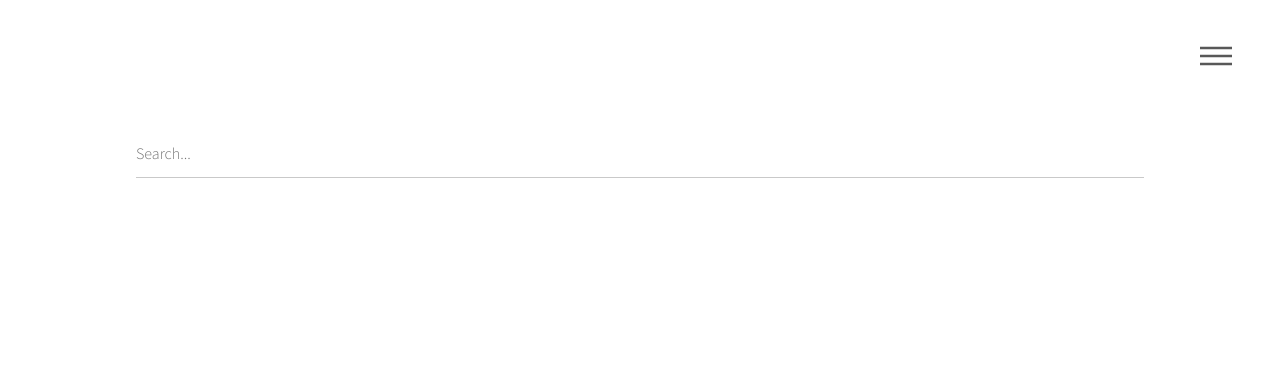
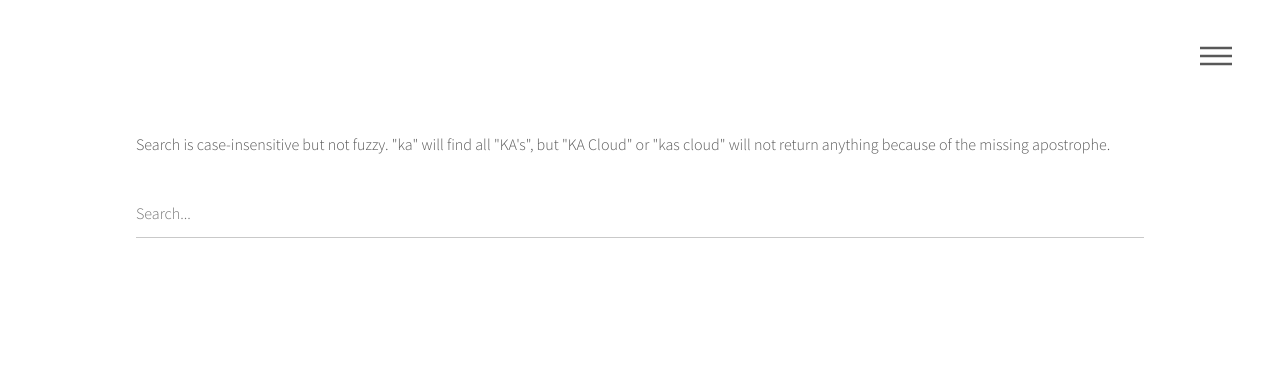
Before and after one commit to DavidRambo/flower-store, a Flask app: page /search in a window 1280 px wide. Before the commit the part shown is almost empty. Shown: the top 390 px of the page. Run offline with Flask 3, Linux system fonts and the light colour scheme; parts of the project's set-up code (start-up, migrations or seed data) failed here and were passed over; some libraries are stand-ins or nearby versions.

Commit message:
Clarify search in comment and template

```diff
--- a/src/flower_store/catalog.py
+++ b/src/flower_store/catalog.py
@@ -50,7 +50,7 @@ def search():
 @bp.route("/search_results", methods=["POST"])
 def search_results():
     """Renders a template displaying search results from the Flower database."""
-    # Retrieve search string from field with name="q"
+    # Retrieve search string from field with name="search"
     search_term: str = request.form.get("search")
 
     if not len(search_term):
--- a/src/flower_store/templates/search.html
+++ b/src/flower_store/templates/search.html
@@ -2,6 +2,7 @@
 
 {% block content %}
 <div>
+    <p>Search is case-insensitive but not fuzzy. "ka" will find all "KA's", but "KA Cloud" or "kas cloud" will not return anything because of the missing apostrophe.</p>
     <input
         type="text"
         name="search"
```
